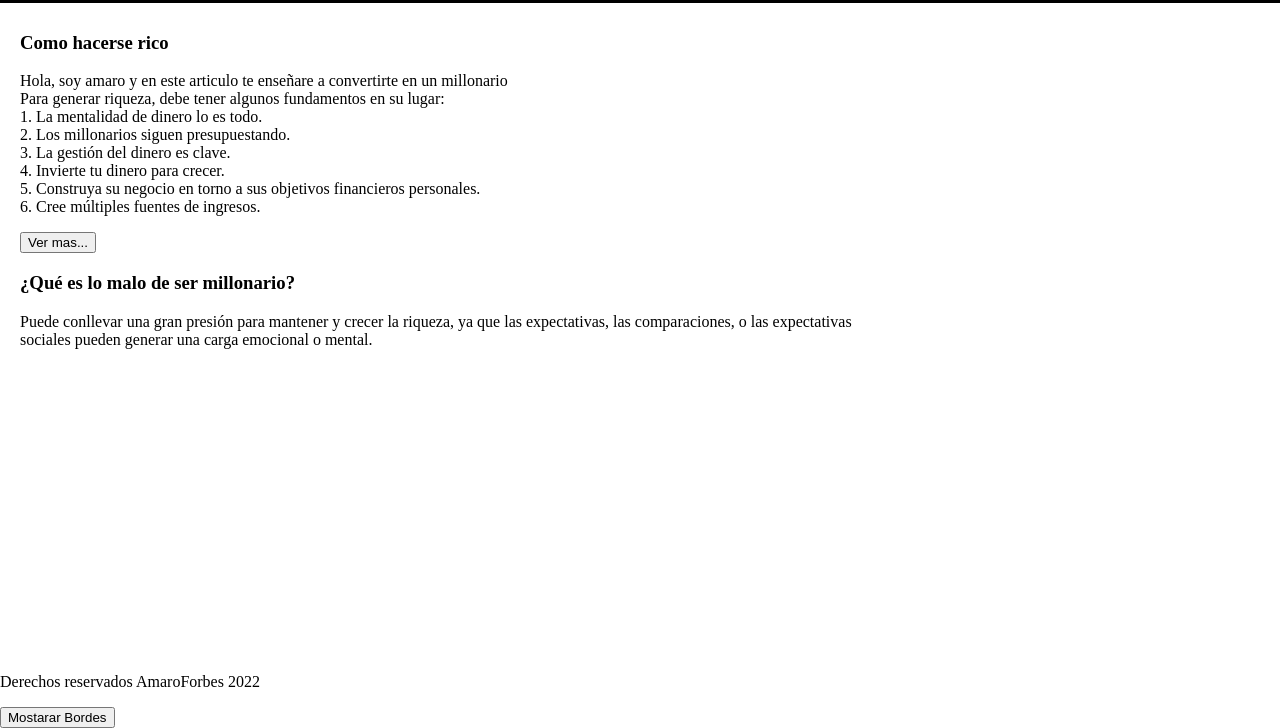
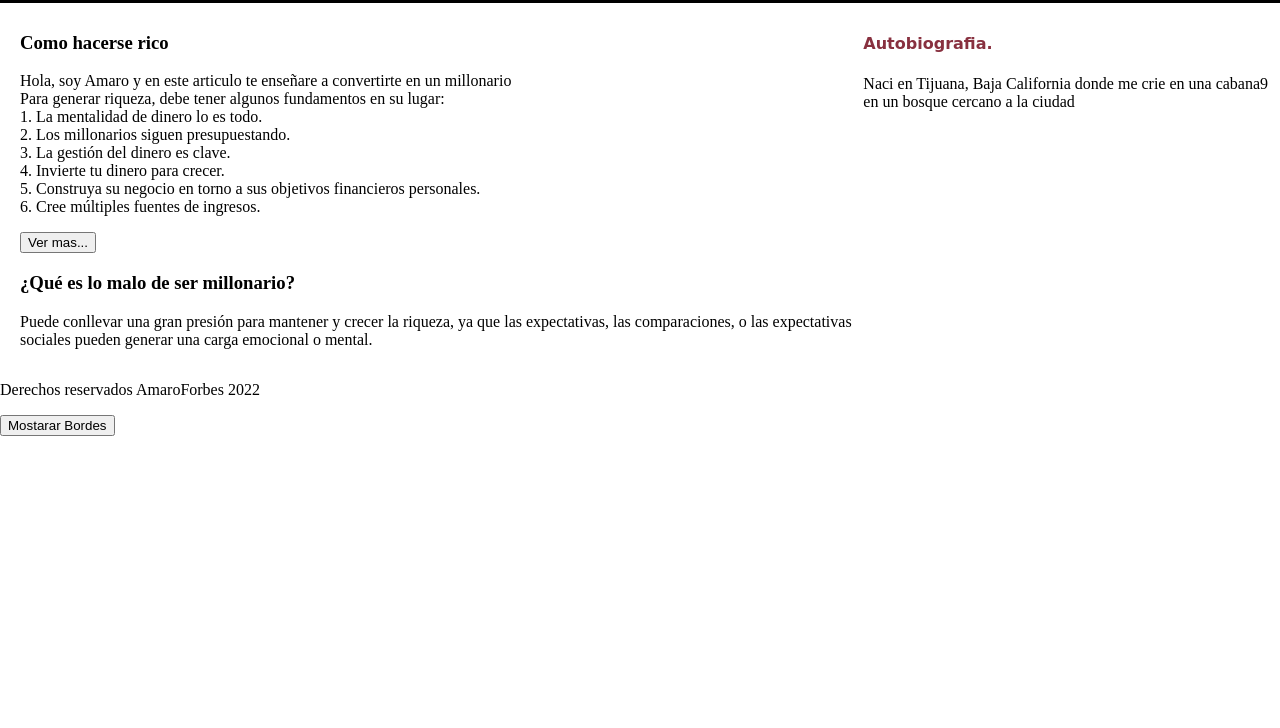
Before and after one commit to puro3PA/puro3PA.github.io, a plain HTML site: page index.html in a window 1280 px wide. Shown: the part 72-800 px from the top of the page. Drawn offline with nearby package versions, Linux system fonts and the light colour scheme.

Commit message:
Co-authored-by: Julian Parra <julianparra1@users.noreply.github.com>

```diff
--- a/index.html
+++ b/index.html
@@ -20,7 +20,7 @@
         <article class="flex2">
             <section>
                 <h3>Como hacerse rico</h3>
-                <p>Hola, soy amaro y en este articulo te enseñare a convertirte en un millonario
+                <p>Hola, soy Amaro y en este articulo te enseñare a convertirte en un millonario
                     <br>Para generar riqueza, debe tener algunos fundamentos en su lugar:
                     <br>
                     1. La mentalidad de dinero lo es todo.
@@ -43,7 +43,11 @@
             </section>
         </article>
         <aside class="flex1">
+           <h4>
+            Autobiografia.
+           </h4>
             <p2>
+                Naci en Tijuana, Baja California donde me crie en una cabana9 en un bosque cercano a la ciudad
             </p2>
         </aside>
     </div>
--- a/style.css
+++ b/style.css
@@ -12,11 +12,10 @@ html, body, h1 {
     height: 100%;
 }
 .w-border {
-    border: 3px solid red
+    border: 3px solid #c74169
 }
 footer{
     width: 100%;
-    position: fixed;
     bottom: 0;
 }
 
@@ -76,3 +75,8 @@ nav > a:not(:first-child) {
         background-position: 100% 0;
     }
 }
+
+h4 {
+    color: rgb(136, 48, 63);
+    font-family: cursive
+}
```
